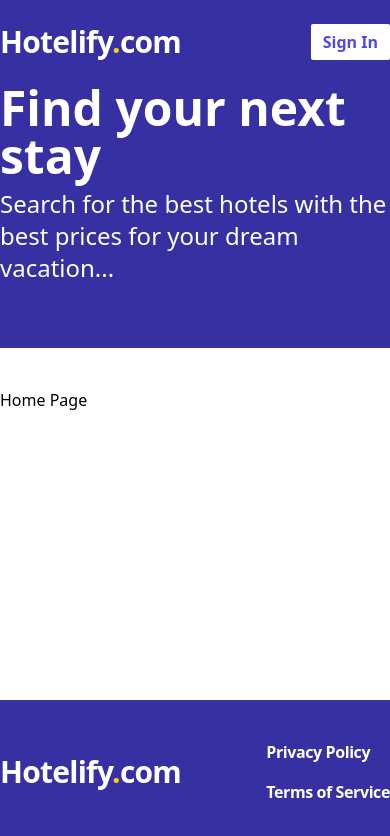
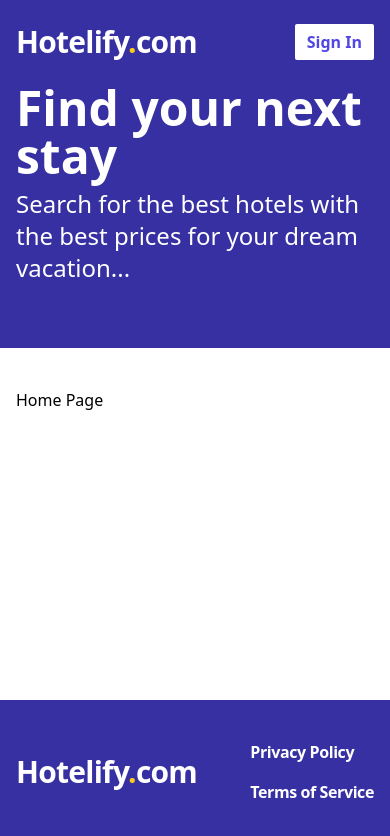
Before and after one commit to Kinshu-Learner/Hotelify, a React (Vite) app in the folder frontend/: page / in a window 390 px wide. Shown: the top 836 px of the page. Built offline with nearby package versions, Linux system fonts and the light colour scheme.

Commit message:
Basic responsive fix for "container"

```diff
--- a/frontend/tailwind.config.js
+++ b/frontend/tailwind.config.js
@@ -5,7 +5,9 @@ module.exports = {
     extend: {},
     container: {
       padding: {
-        md: "10rem",
+        DEFAULT: "1rem",
+        md: "3rem",
+        lg: "10rem",
       },
     }
   },
```
